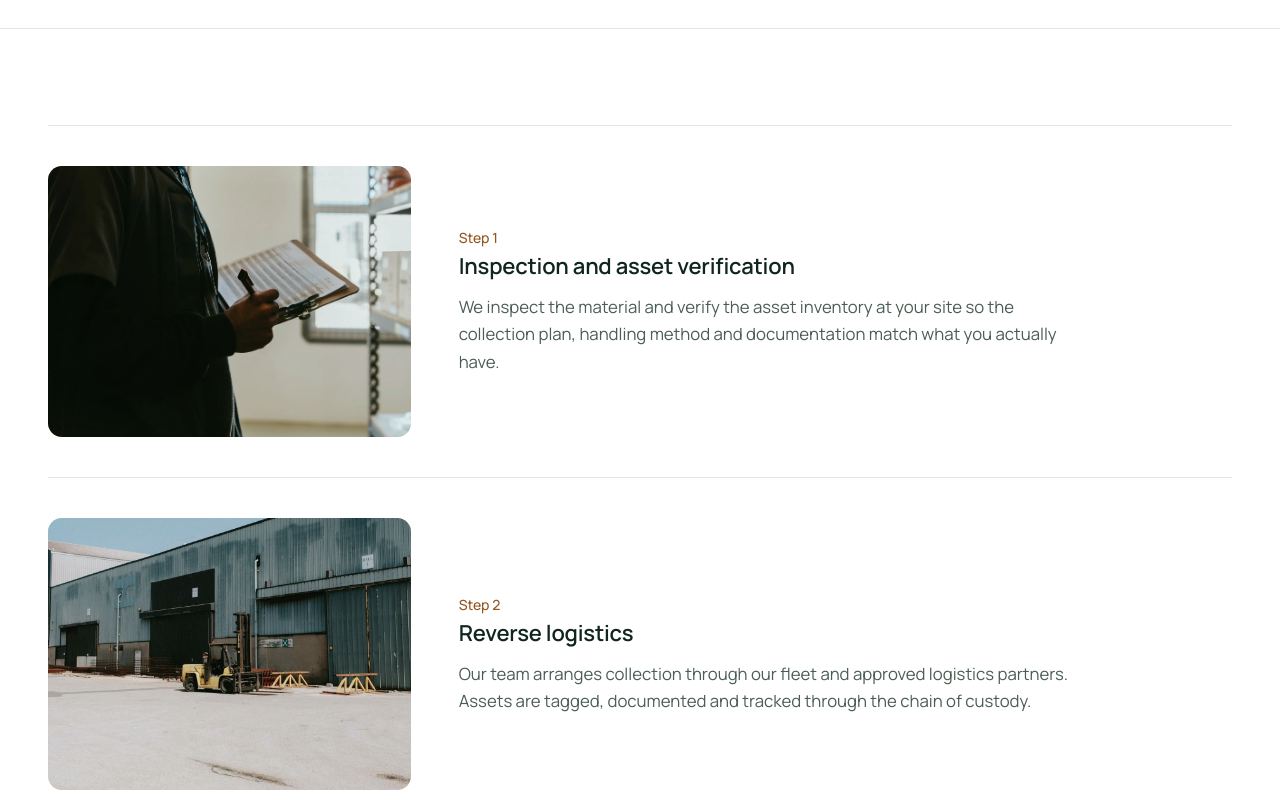
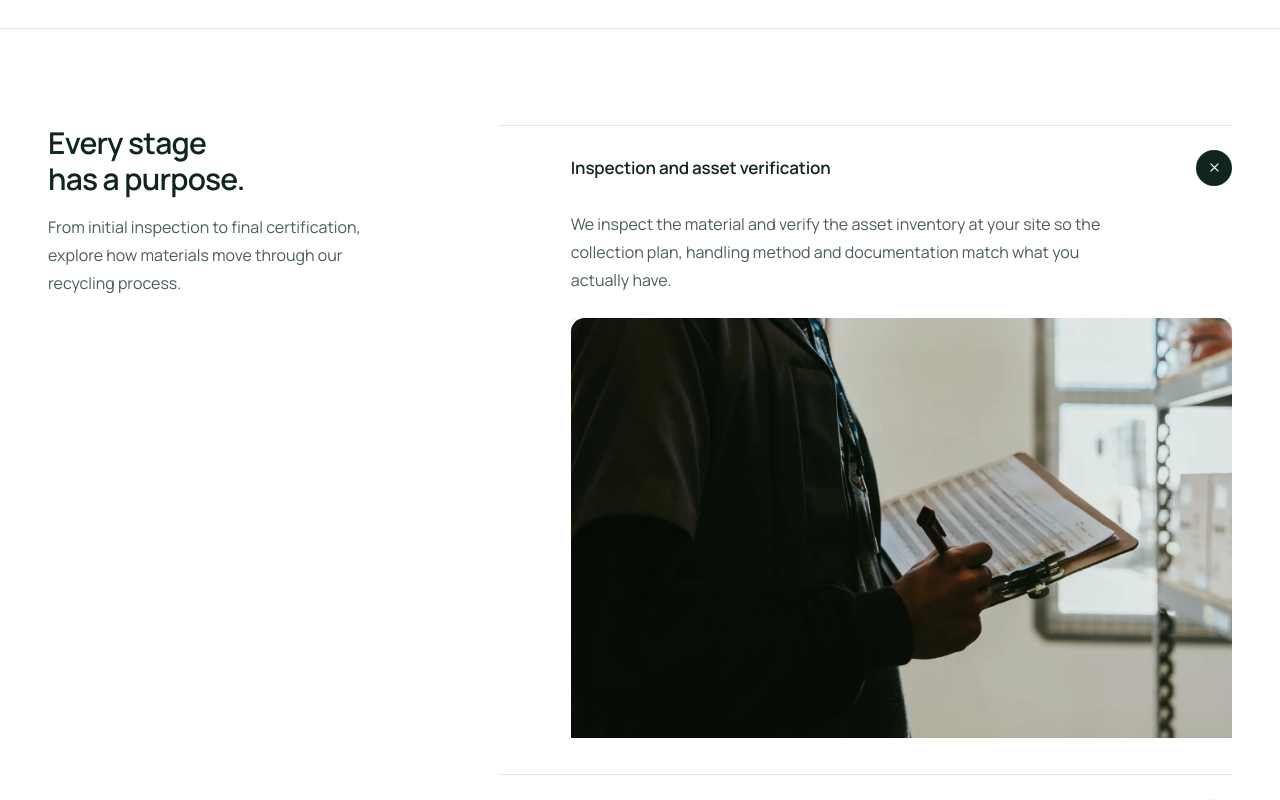
Before and after one commit to evolkun-digital-studio/Evergreen, a Next.js app: page /process in a window 1280 px wide. Shown: the part 520-1320 px from the top of the page. Built offline with nearby package versions, Linux system fonts and the light colour scheme; no server answers; the database is empty.

Commit message:
UI proccess change

```diff
--- a/src/app/(site)/process/page.tsx
+++ b/src/app/(site)/process/page.tsx
@@ -1,3 +1,6 @@
+
+import { Plus } from "lucide-react";
+
 import { PageHeader } from "@/components/sections/PageHeader";
 import { RelatedLinks } from "@/components/sections/Blocks";
 import { PageJsonLd } from "@/components/PageJsonLd";
@@ -8,9 +11,13 @@ import { SITE_URL } from "@/lib/cms/constants";
 import { pageMetadata } from "@/lib/seo/pages";
 
 const title = "Our recycling process";
+
 const description =
   "How Evergreen handles retired assets in six documented stages: inspection, reverse logistics, data destruction, refurbishment, recycling and certification.";
-const crumbs = [{ name: "Our process", path: "/process" }];
+
+const crumbs = [
+  { name: "Our process", path: "/process" },
+];
 
 export const metadata = pageMetadata({
   title: "Our E-Waste Recycling Process in 6 Steps",
@@ -43,6 +50,7 @@ export default function ProcessPage() {
         image={library.yard}
         extra={[howTo]}
       />
+
       <PageHeader
         title={title}
         lead="Six documented stages from on-site inspection to the certificate you file for audits."
@@ -50,43 +58,232 @@ export default function ProcessPage() {
         photo={library.yard}
       />
 
-      <section aria-labelledby="steps-heading" className="section">
+      {/* PROCESS EXPERIENCE */}
+      <section
+        aria-labelledby="steps-heading"
+        className="section"
+      >
         <div className="container">
-          <h2 id="steps-heading" className="sr-only">
-            The six stages
+          <div
+            className="
+              grid items-start
+              gap-10
+              lg:grid-cols-[minmax(0,0.75fr)_minmax(0,1.55fr)]
+              lg:gap-x-16
+              xl:gap-x-24
+            "
+          >
+            {/* STICKY INTRODUCTION */}
+            <div className="lg:sticky lg:top-28">
+              <div className="max-w-[400px]">
+
+
+
+                <h2
+                  id="steps-heading"
+                  className="
+                    max-w-[20ch]
+                    text-[1.5rem]
+                    font-semibold
+                    leading-[1.2]
+                    tracking-[-0.025em]
+                    text-ink
+                    sm:text-[1.875rem]
+                  "
+                >
+                  Every stage has a purpose.
                 </h2>
-          <ol className="divide-y divide-line border-y border-line">
-            {steps.map((s, i) => (
+
+                <p
+                  className="
+                    mt-4 max-w-[36ch]
+                    text-[15px]
+                    leading-[1.75]
+                    text-ink-muted
+                    sm:text-base
+                  "
+                >
+                  From initial inspection to final
+                  certification, explore how materials
+                  move through our recycling process.
+                </p>
+
+
+              </div>
+            </div>
+
+            {/* EXPANDABLE STAGE INDEX */}
+            <ol
+              aria-label="Recycling process stages"
+              className="min-w-0 border-t border-line"
+            >
+              {steps.map((step, index) => {
+                const number = String(index + 1).padStart(
+                  2,
+                  "0"
+                );
+
+                return (
                   <li
-                key={s.title}
-                id={`step-${i + 1}`}
-                className="grid gap-6 py-10 lg:grid-cols-12 lg:items-center lg:gap-x-12"
+                    key={step.title}
+                    className="min-w-0"
+                  >
+                    <details
+                      id={`step-${index + 1}`}
+                      name="evergreen-process"
+                      open={index === 0}
+                      className="
+                        group scroll-mt-28
+                        border-b border-line
+                      "
+                    >
+                      {/* STAGE TRIGGER */}
+                      <summary
+                        className="
+                          grid cursor-pointer
+                          list-none items-center
+                          grid-cols-[35px_minmax(0,1fr)_32px]
+                          gap-x-3
+                          py-5
+                          outline-none
+                          transition-colors duration-200
+                          hover:bg-ink/[0.025]
+                          focus-visible:bg-ink/[0.04]
+                          sm:grid-cols-[52px_minmax(0,1fr)_36px]
+                          sm:gap-x-5
+                          sm:py-6
+                          [&::-webkit-details-marker]:hidden
+                        "
+                      >
+                        <span
+                          className="
+                            meta font-medium
+                            text-ink-muted/65
+                            transition-colors duration-200
+                            group-open:text-copper-ink
+                          "
+                        >
+                          {/* {number} */}
+                        </span>
+
+                        <h3
+                          className="
+                            min-w-0
+                            text-[0.9375rem]
+                            font-semibold
+                            leading-snug
+                            tracking-[-0.01em]
+                            text-ink
+                            sm:text-[1.0625rem]
+                          "
+                        >
+                          {step.title}
+                        </h3>
+
+                        <span
+                          aria-hidden="true"
+                          className="
+                            grid size-8
+                            place-items-center
+                            rounded-full
+                            bg-ink/[0.045]
+                            text-ink-muted
+                            transition-colors duration-200
+                            group-open:bg-ink
+                            group-open:text-paper
+                            sm:size-9
+                          "
+                        >
+                          <Plus
+                            size={17}
+                            strokeWidth={1.6}
+                            className="
+                              transition-transform
+                              duration-300
+                              ease-out
+                              group-open:rotate-45
+                              motion-reduce:transition-none
+                            "
+                          />
+                        </span>
+                      </summary>
+
+                      {/* EXPANDED CONTENT */}
+                      <div
+                        className="
+                          pb-7
+                          sm:pl-[4.5rem]
+                          sm:pb-9
+                        "
+                      >
+                        <p
+                          className="
+                            max-w-[57ch]
+                            text-[15px]
+                            leading-[1.75]
+                            text-ink-muted
+                            sm:text-base
+                          "
+                        >
+                          {step.body}
+                        </p>
+
+                        <div
+                          className="
+                            mt-6 overflow-hidden
+                            bg-ink/[0.035]
+                          "
                         >
                           <Photo
-                  photo={stepPhotos[i]}
+                            photo={stepPhotos[index]}
                             ratio="4/3"
-                  sizes="(min-width: 1280px) 380px, (min-width: 1024px) 30vw, 92vw"
-                  className="lg:col-span-4"
+                            sizes="(min-width: 1280px) 720px, (min-width: 1024px) 58vw, 92vw"
+                            className="
+                              w-full
+                              max-h-[420px]
+                              overflow-hidden
+                              !rounded-none
+                              [&_img]:h-full
+                              [&_img]:w-full
+                              [&_img]:object-cover
+                            "
                           />
-                <div className="lg:col-span-8">
-                  <p className="meta text-copper-ink">Step {i + 1}</p>
-                  <h3 className="mt-1 text-[var(--fs-h2)]">{s.title}</h3>
-                  <p className="mt-3 max-w-[60ch] text-ink-muted">{s.body}</p>
                         </div>
+                      </div>
+                    </details>
                   </li>
-            ))}
+                );
+              })}
             </ol>
+          </div>
         </div>
       </section>
 
+      {/* RELATED SERVICES */}
       <section
         aria-labelledby="process-related"
         className="section border-t border-line bg-paper-2"
       >
         <div className="container">
-          <h2 id="process-related" className="mb-10">
+          <div className="mb-9">
+            <p className="meta mb-3 text-copper-ink">
+              Explore further
+            </p>
+
+            <h2
+              id="process-related"
+              className="
+                text-[1.5rem]
+                font-semibold
+                tracking-[-0.025em]
+                text-ink
+                sm:text-[1.875rem]
+              "
+            >
               Process by material
             </h2>
+          </div>
+
           <RelatedLinks
             links={[
               {
--- a/src/components/sections/Industries.tsx
+++ b/src/components/sections/Industries.tsx
@@ -86,12 +86,12 @@ export function Industries() {
               />
               <figcaption className="absolute inset-x-0 bottom-0 flex items-end justify-between gap-3 p-4 sm:p-5 lg:p-6">
                 <span className="text-[15px] font-medium leading-tight text-white sm:text-base lg:text-lg">{name}</span>
-                <span
+                {/* <span
                   aria-hidden="true"
                   className="grid h-8 w-8 shrink-0 translate-y-1 place-items-center rounded-full bg-white text-evergreen-950 opacity-0 transition duration-300 ease-[var(--ease-premium)] group-hover:translate-y-0 group-hover:opacity-100 group-data-[active]:translate-y-0 group-data-[active]:opacity-100 motion-reduce:transition-none sm:h-9 sm:w-9"
                 >
                   <ArrowUpRight className="h-4 w-4" strokeWidth={2} />
-                </span>
+                </span> */}
               </figcaption>
             </figure>
           </motion.li>
```
Lines whose indentation alone changed are shown as unchanged.
